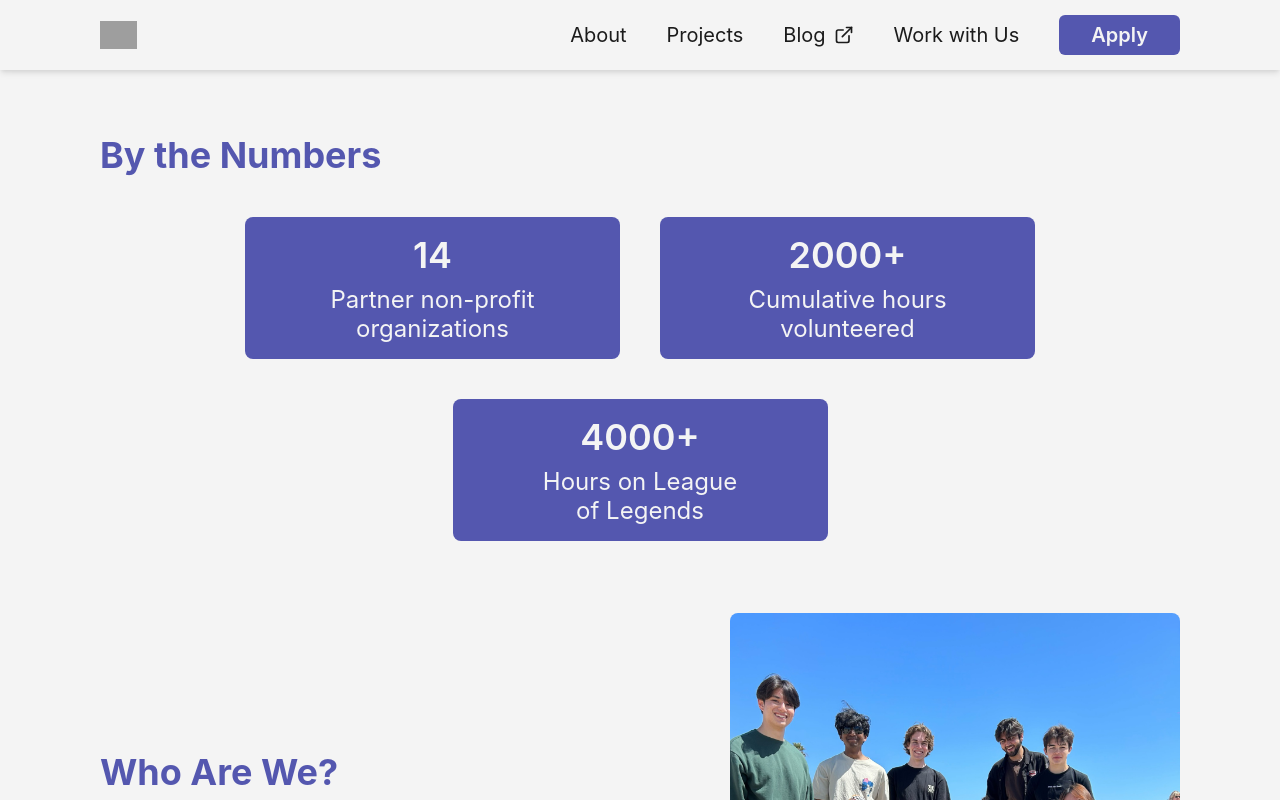
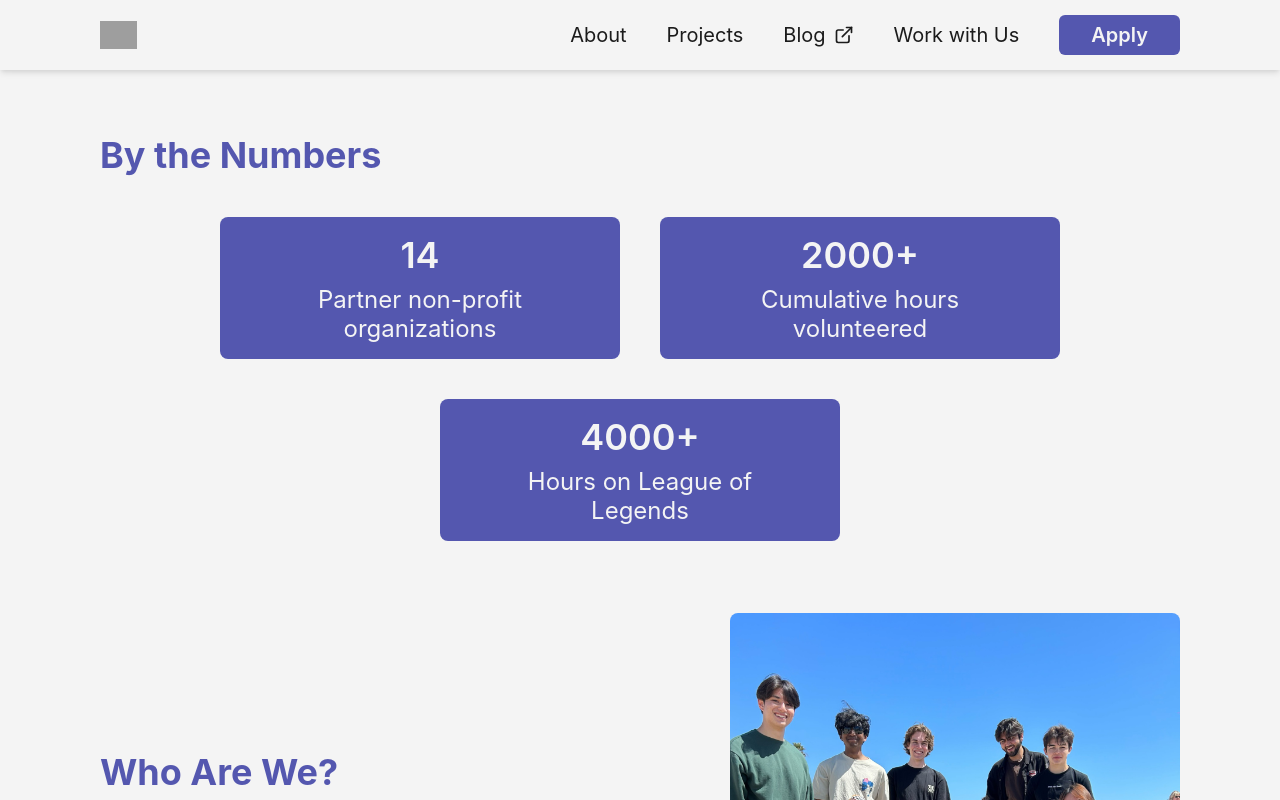
Before and after one commit to ctc-uci/website, a React (Vite) app: page / in a window 1280 px wide. Shown: the top 800 px of the page. Built offline with nearby package versions, Linux system fonts and the light colour scheme; grey boxes are pictures that could not be loaded.

Commit message:
style: center wrap

```diff
--- a/src/components/about/team/Team.tsx
+++ b/src/components/about/team/Team.tsx
@@ -6,7 +6,6 @@ import {
   Heading,
   HStack,
   Icon,
-  SimpleGrid,
   Stack,
   Text,
   Wrap,
@@ -58,7 +57,10 @@ export function Team() {
           </HStack>
         </Stack>
 
-        <Wrap spacing={5}>
+        <Wrap
+          spacing={5}
+          justify={"center"}
+        >
           {TeamData.filter((profile) => filterByTeam(profile, activeTab)).map(
             (profile) => (
               <Stack
--- a/src/components/landing/Stats.tsx
+++ b/src/components/landing/Stats.tsx
@@ -26,9 +26,9 @@ export function Stats() {
       <Heading sx={headingStyle}>By the Numbers</Heading>
       <Wrap
         spacing={{ base: 5, lg: 10 }}
-        sx={{ marginX: "auto", justifyContent: "center" }}
+        justify={"center"}
       >
-        {STATS.map((stat, index) => (
+        {STATS.map((stat) => (
           <VStack
             key={stat.stat}
             bg="ctc.purple"
@@ -38,16 +38,7 @@ export function Stats() {
               paddingY: 4,
               textAlign: "center",
               borderRadius: "lg",
-              // the below is bad styling!
-              width: { base: "100%", xs: 350, mdlg: 375 },
-              marginLeft: {
-                base: "auto",
-                mdlg: index === 1 ? "unset" : "auto",
-              },
-              marginRight: {
-                base: "auto",
-                mdlg: index === 0 ? "unset" : "auto",
-              },
+              width: { base: "100%", sm: 500, md: 350, mdlg: 350, xl: 400 },
             }}
           >
             <Text
```
